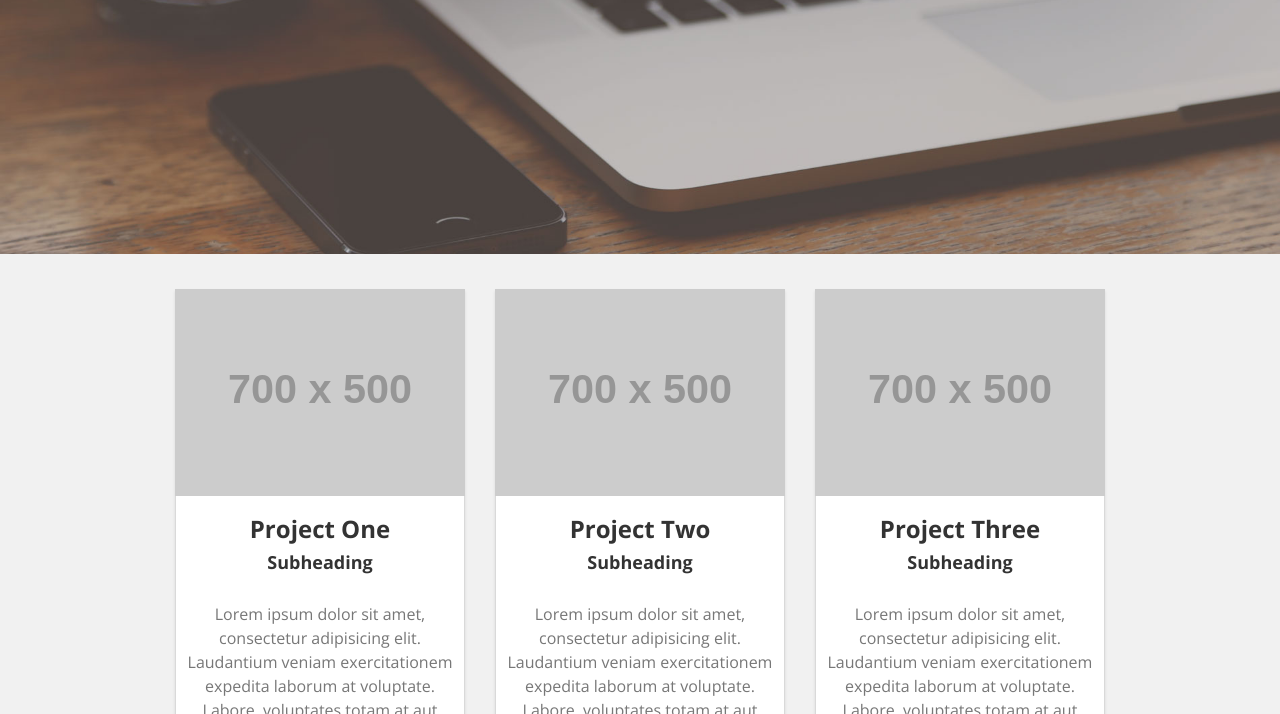
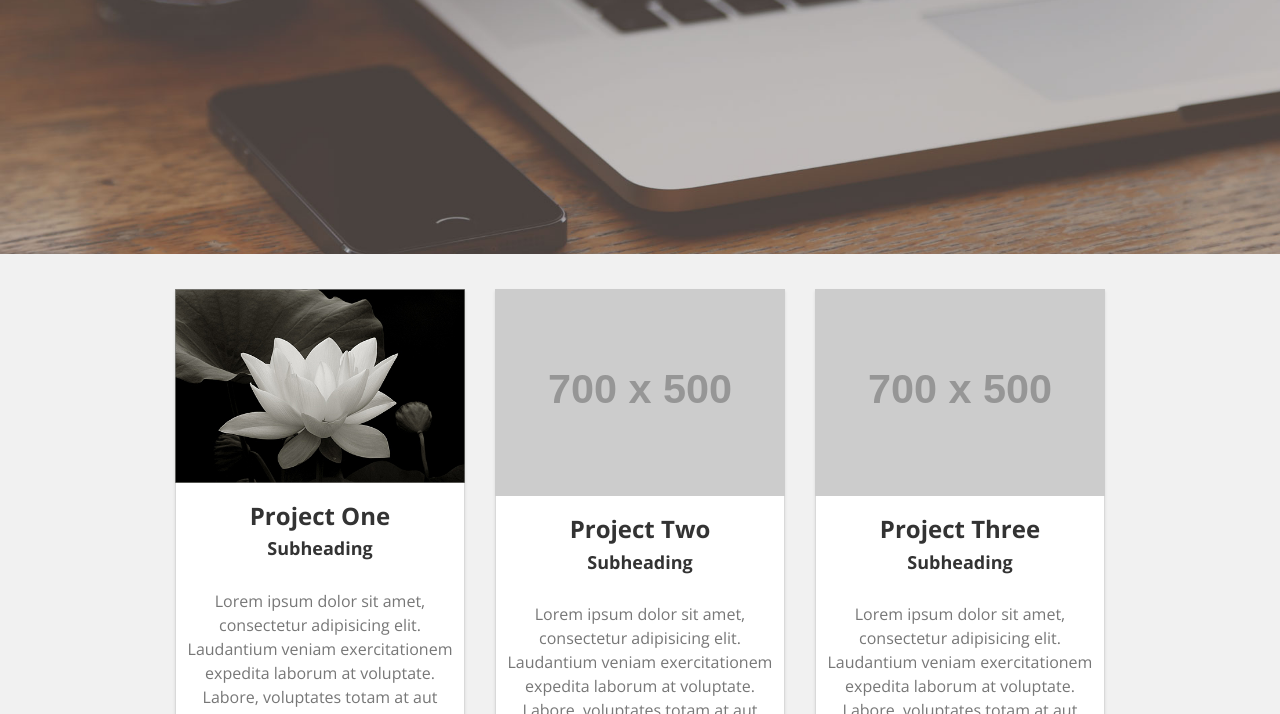
Before and after one commit to judyirene/judyirene.github.io, a plain HTML site: page index.html in a window 1280 px wide. Shown: the part 386-1100 px from the top of the page. Drawn offline with nearby package versions, Linux system fonts and the light colour scheme; placeholder pictures from the web are drawn by us.

Commit message:
replaced with flower

```diff
--- a/index.html
+++ b/index.html
@@ -61,7 +61,7 @@
             <div class="col-sm-4 text-center">
                 <div class="inner-box">
                     <a href="#">
-                        <img class="img-responsive" src="http://placehold.it/700x500" alt="">
+                        <img class="img-responsive" src="img/flower.jpg" alt="">
                     </a>
                     <h3>Project One</h3>
                     <h4>Subheading</h4>
```
